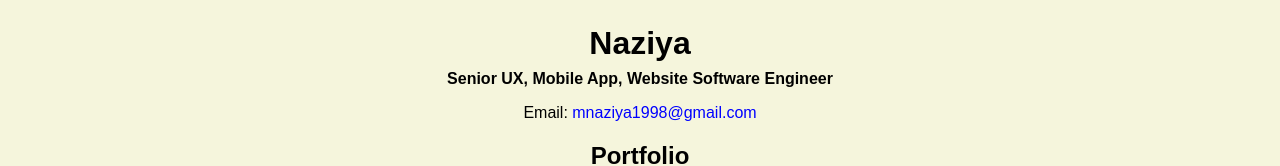
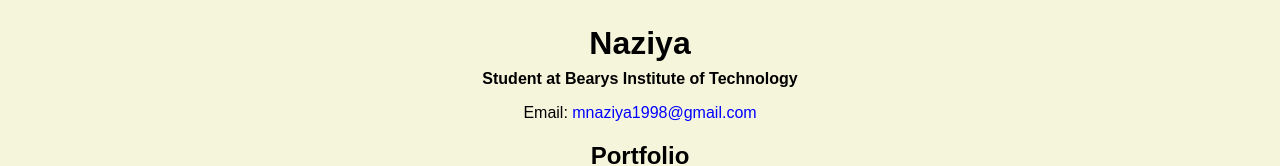
Before and after one commit to naaziiya/naaziiya.github.io, a plain HTML site: page resume.html in a window 1280 px wide. Shown: the part 417-583 px from the top of the page. Drawn offline with Linux system fonts and the light colour scheme.

Commit message:
Update resume.html

```diff
--- a/resume.html
+++ b/resume.html
@@ -20,7 +20,7 @@
     <img src="images/headshot.jpg" alt="Harrison Kong's headshot" width="20%">
 
     <h1>Naziya</h1>
-    <h4>Senior UX, Mobile App, Website Software Engineer</h4>
+    <h4>Student at Bearys Institute of Technology</h4>
 
     <p>Email: <a href="mailto:mnaziya1998@gmail.com" target="_blank">mnaziya1998@gmail.com</a></p>
     <!-- don't post physical address, personal phone number or other personal information on the web! -->
```
